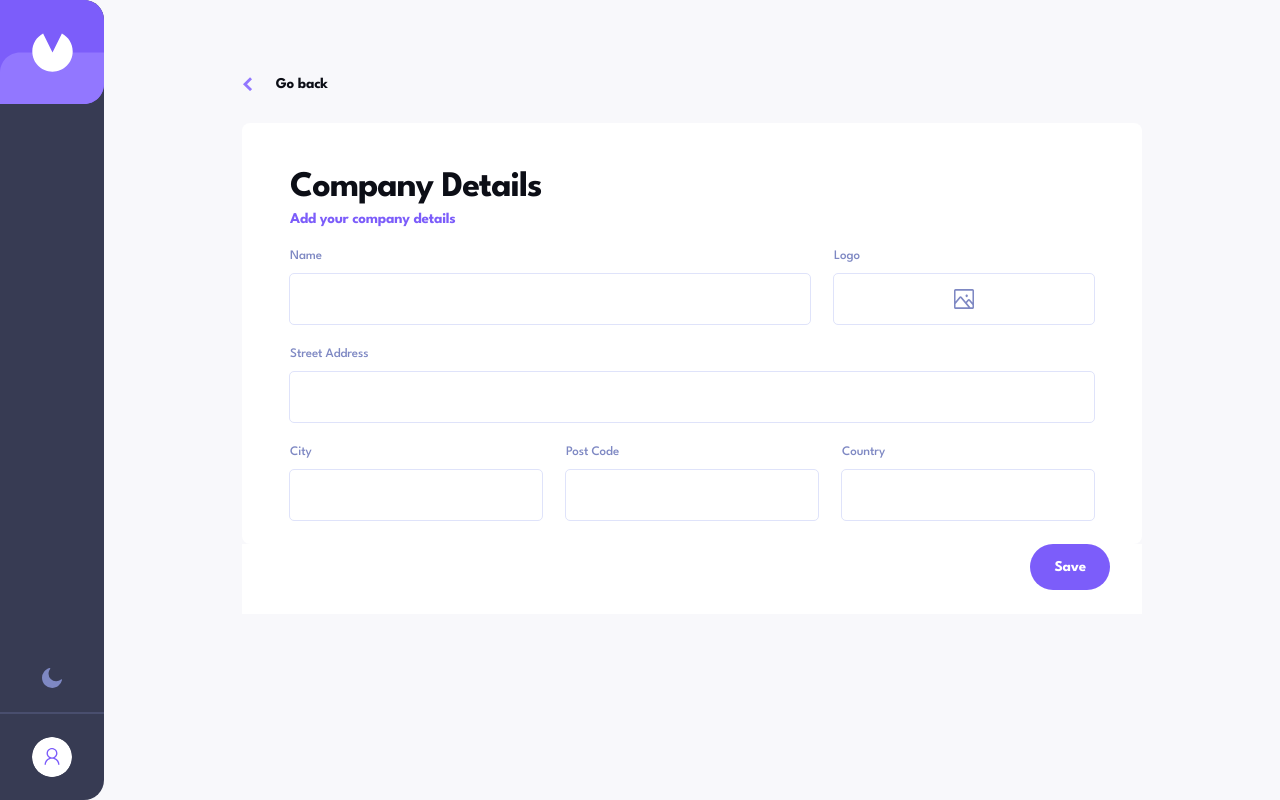
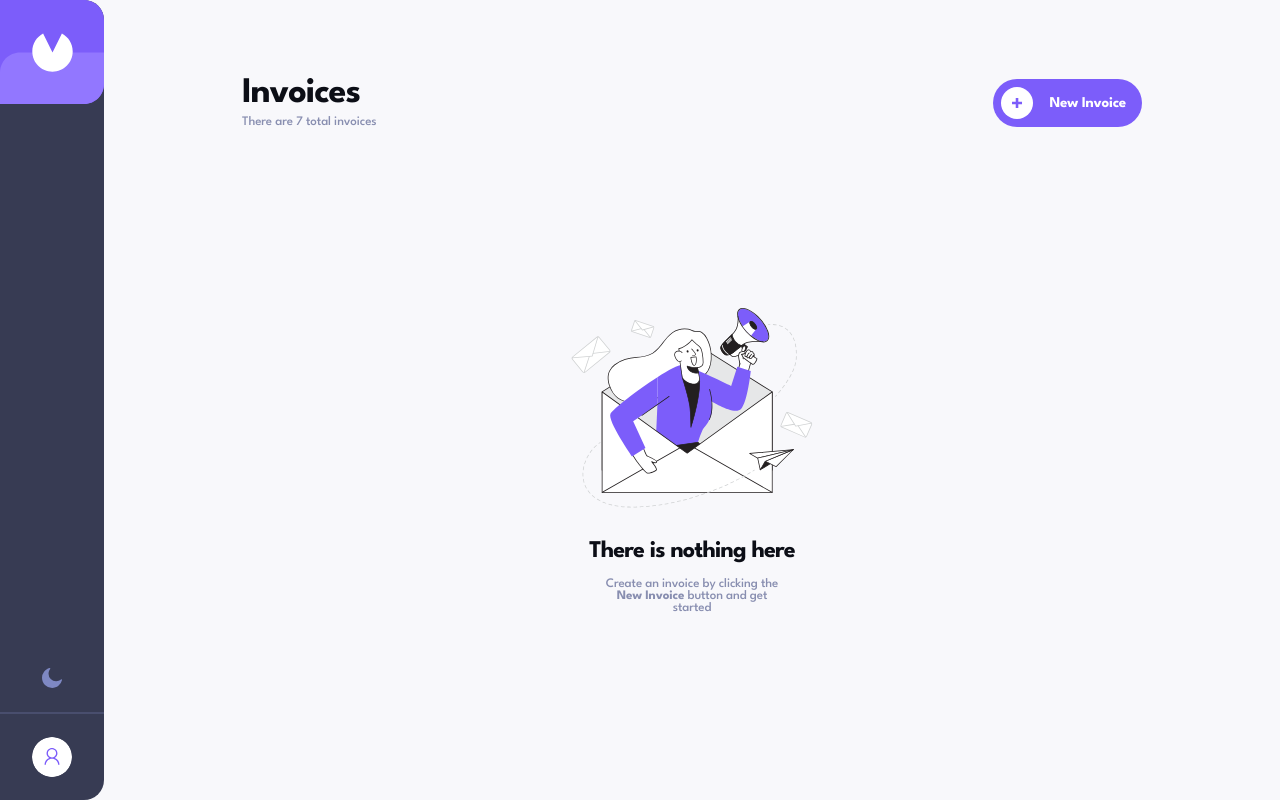
Before and after one commit to shahroz769/invoice-app, a React (Vite) app: page / in a window 1280 px wide. Built offline with nearby package versions, Linux system fonts and the light colour scheme.

Commit message:
Clear form after successful submission

```diff
--- a/src/App.jsx
+++ b/src/App.jsx
@@ -5,9 +5,9 @@ import CompanyDetails from "./Pages/CompanyDetails";
 function App() {
     return (
         <>
-            {/* <Home /> */}
+            <Home />
             {/* <DetailedInvoice /> */}
-            <CompanyDetails />
+            {/* <CompanyDetails /> */}
         </>
     );
 }
--- a/src/Pages/CompanyDetails.jsx
+++ b/src/Pages/CompanyDetails.jsx
@@ -17,8 +17,9 @@ const CompanyDetails = () => {
                 country: "",
             },
             validationSchema: companyDetailsSchema,
-            onSubmit: (values) => {
+            onSubmit: (values, actions) => {
                 console.log("Form submitted with values:", values);
+                actions.resetForm();
             },
         });
     const handleSaveClick = () => {
```
